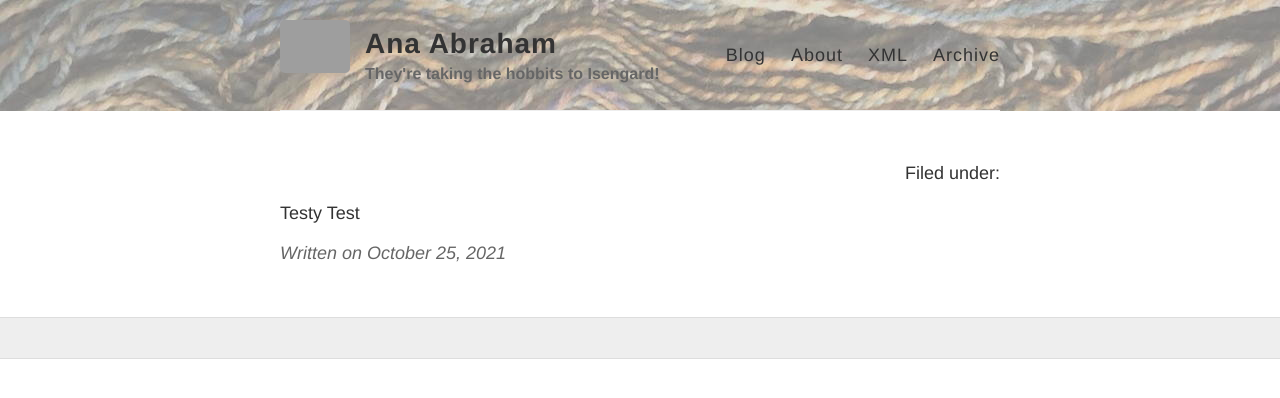
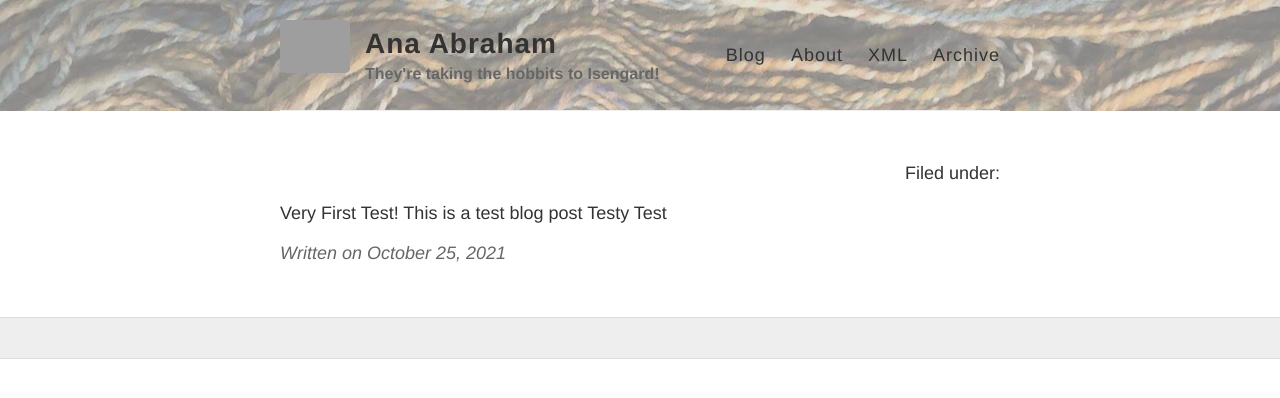
Before and after one commit to hamacher-abraham/hamacher-abraham.github.io, a Jekyll site: the page built from _posts/2020-10-26-Hello-World.md, in a window 1280 px wide. Shown: the top 398 px of the page. Built offline with Jekyll 4.4.1, drawn with Linux system fonts in a browser that asks for light colours; our own code applies the rules of GitHub Pages for plain Markdown files; grey boxes are pictures that could not be loaded.

Commit message:
Update 2020-10-26-Hello-World.md

```diff
--- a/_posts/2020-10-26-Hello-World.md
+++ b/_posts/2020-10-26-Hello-World.md
@@ -7,4 +7,6 @@ Test Test
 Blog posty post
 
 ---
+Very First Test!
+This is a test blog post
 Testy Test
```
